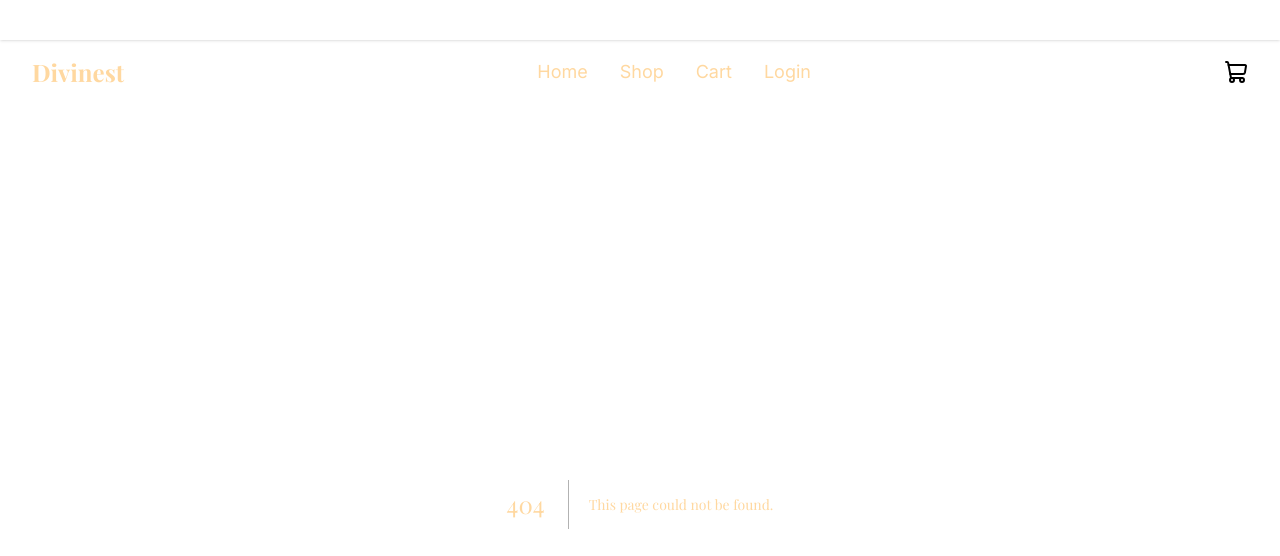
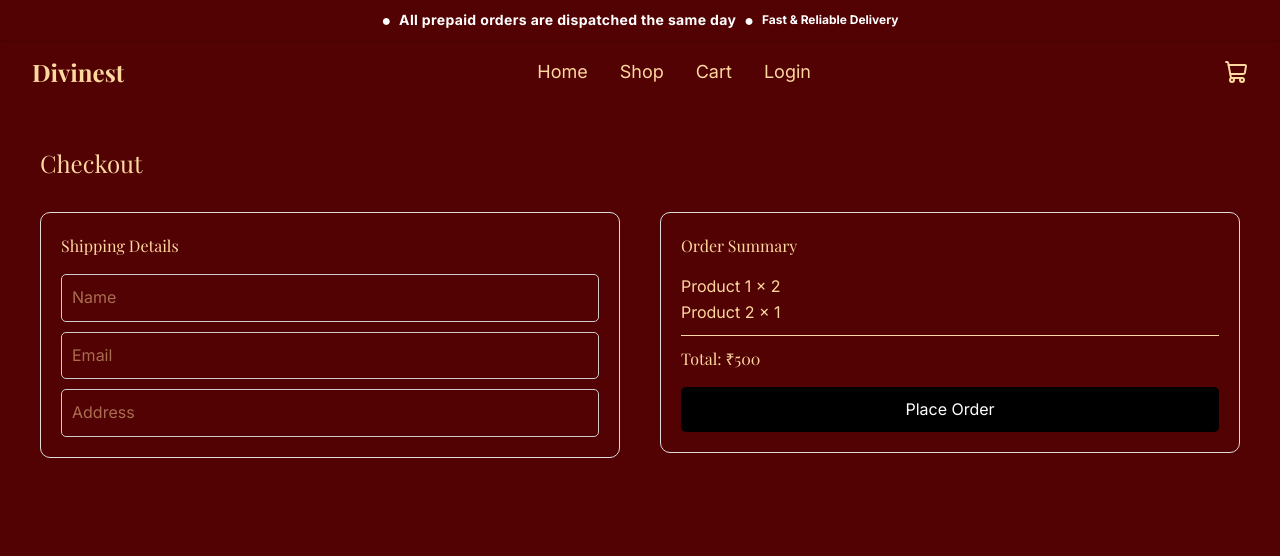
Before and after one commit to arshiyapandey/Divinest, a Next.js app in the folder frontend/: page /checkout in a window 1280 px wide. Before the commit this address had no page. Shown: the top 556 px of the page. Built offline with nearby package versions, Linux system fonts and the light colour scheme.

Commit message:
feat: add basic checkout page layout and components

```diff
--- /dev/null
+++ b/frontend/app/checkout/page.tsx
@@ -0,0 +1,28 @@
+import CheckoutForm from "@/features/checkout/CheckoutForm";
+import OrderSummary from "@/features/checkout/OrderSummary";
+
+export default function CheckoutPage() {
+  return (
+    <div style={{ padding: "40px" }}>
+      <h1 style={{ fontSize: "24px", marginBottom: "30px" }}>
+        Checkout
+      </h1>
+
+      <div
+        style={{
+          display: "flex",
+          gap: "40px",
+          alignItems: "flex-start",
+        }}
+      >
+        <div style={{ flex: 1 }}>
+          <CheckoutForm />
+        </div>
+
+        <div style={{ flex: 1 }}>
+          <OrderSummary />
+        </div>
+      </div>
+    </div>
+  );
+}
--- /dev/null
+++ b/frontend/features/checkout/CheckoutForm.tsx
@@ -0,0 +1,25 @@
+export default function CheckoutForm() {
+  return (
+    <div
+      style={{
+        border: "1px solid #ddd",
+        padding: "20px",
+        borderRadius: "10px",
+      }}
+    >
+      <h2 style={{ marginBottom: "15px" }}>Shipping Details</h2>
+
+      <div style={{ display: "flex", flexDirection: "column", gap: "10px" }}>
+        <input placeholder="Name" style={inputStyle} />
+        <input placeholder="Email" style={inputStyle} />
+        <input placeholder="Address" style={inputStyle} />
+      </div>
+    </div>
+  );
+}
+
+const inputStyle = {
+  padding: "10px",
+  border: "1px solid #ccc",
+  borderRadius: "5px",
+};
--- /dev/null
+++ b/frontend/features/checkout/OrderSummary.tsx
@@ -0,0 +1,37 @@
+export default function OrderSummary() {
+  return (
+    <div
+      style={{
+        border: "1px solid #ddd",
+        padding: "20px",
+        borderRadius: "10px",
+      }}
+    >
+      <h2 style={{ marginBottom: "15px" }}>Order Summary</h2>
+
+      <div style={{ marginBottom: "10px" }}>
+        <p>Product 1 x 2</p>
+        <p>Product 2 x 1</p>
+      </div>
+
+      <hr />
+
+      <h3 style={{ marginTop: "10px" }}>Total: ₹500</h3>
+
+      <button
+        style={{
+          marginTop: "15px",
+          width: "100%",
+          padding: "10px",
+          backgroundColor: "black",
+          color: "white",
+          border: "none",
+          borderRadius: "5px",
+          cursor: "pointer",
+        }}
+      >
+        Place Order
+      </button>
+    </div>
+  );
+}
```
